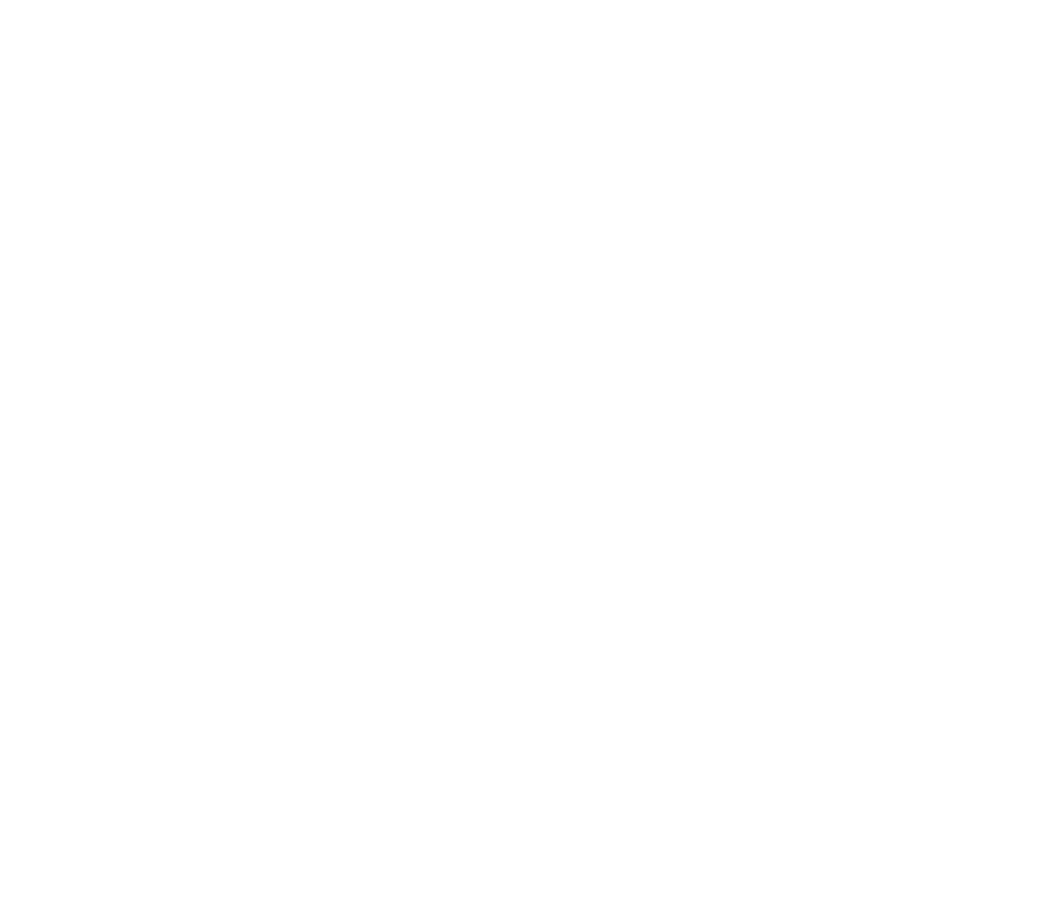
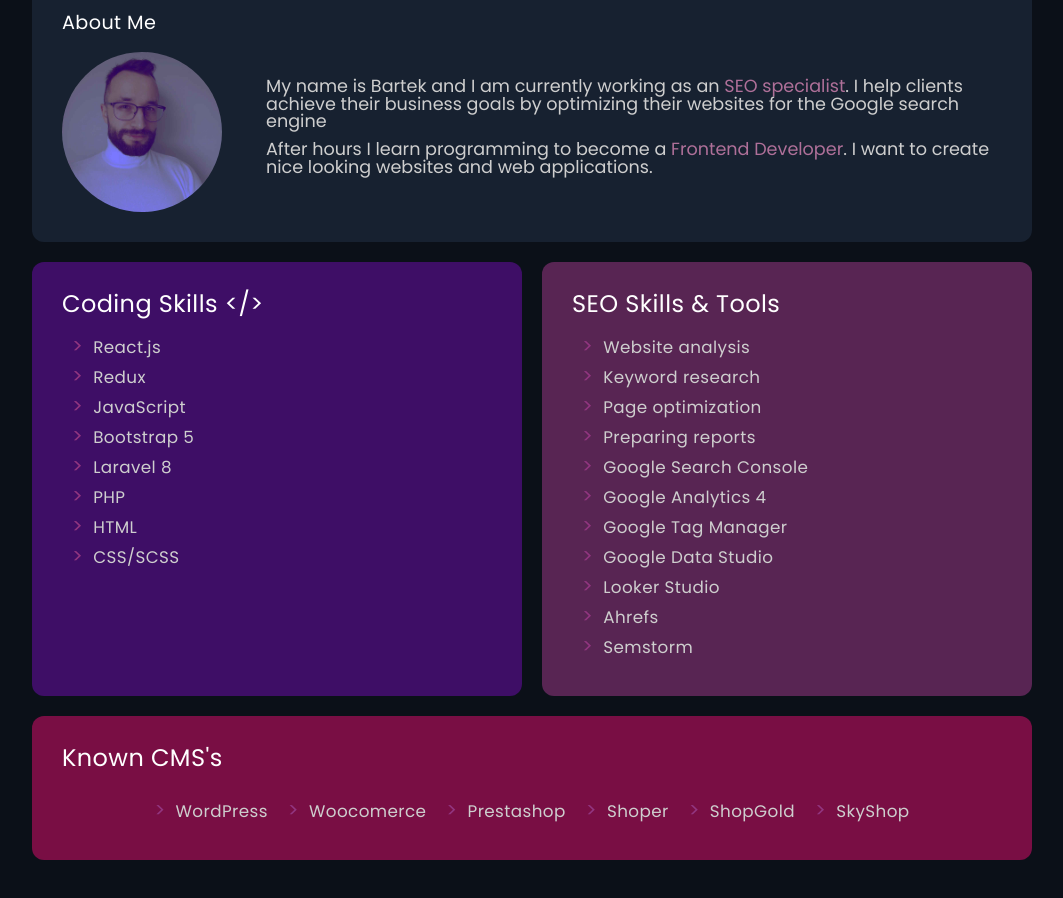
Before and after one commit to oscarwallshack/OscarWallshack.dev, a React (Create React App) app: page / in a window 1280 px wide. Shown: the part 1740-2638 px from the top of the page, without its empty margins (108-1171 px from the left). Before the commit the page ends 1586 px from the top, so only its background shows below. Built offline with nearby package versions, Linux system fonts and the light colour scheme; a web font is replaced by a local one.

Commit message:
introduce rwd

```diff
--- a/src/App.js
+++ b/src/App.js
@@ -6,11 +6,14 @@
 import Projects from "./components/Layout/Projects/Projects";
 
 function App() {
+
+
   return (
     <Fragment>
       <Header />
       <Hero />
       <Projects />
+      <AboutMe />
     </Fragment>
   );
 }
--- a/src/components/Layout/Introduce/Introduce.module.scss
+++ b/src/components/Layout/Introduce/Introduce.module.scss
@@ -22,7 +22,9 @@
         }
 
         @include breakpoint(sm) {
-        width: 600px;
+            display: flex;
+            flex-wrap: wrap;
+            width: 90%;
 
         }
     }
@@ -47,12 +49,18 @@
             align-items: center;
             gap: 20px;
 
+            @include breakpoint(sm) {
+                grid-template-columns: 1fr;
+                justify-items: center;
+            }
+
             .prof {
                 width: 10em;
                 height: 10em;
                 border-radius: 50%;
                 background-image: $prof;
                 background-size: cover;
+
             }
 
 
@@ -82,27 +90,40 @@
             "coding seo"
             "cms cms ";
 
+
             span {
                 height: 100%;
                 width: 100%;
                 padding: 30px;
                 border-radius: $borderRadius;
+
         }
 
         span:first-child {
             background: rgba(101, 14, 163, 0.57);
             grid-area: coding;
+            @include breakpoint(sm) {
+                height: auto;
+
+            }
         }
 
         span:nth-child(2) {
             background: rgba(146, 54, 128, 0.57);
             grid-area: seo;
+            @include breakpoint(sm) {
+                height: auto;
 
+            }
         }
 
         span:nth-child(3) {
             background: rgba(204, 13, 102, 0.57);
             grid-area: cms;
+
+            @include breakpoint(sm) {
+                height: auto;
+            }
 
             ul {
                 display: flex;
```
Lines whose indentation alone changed are shown as unchanged.
